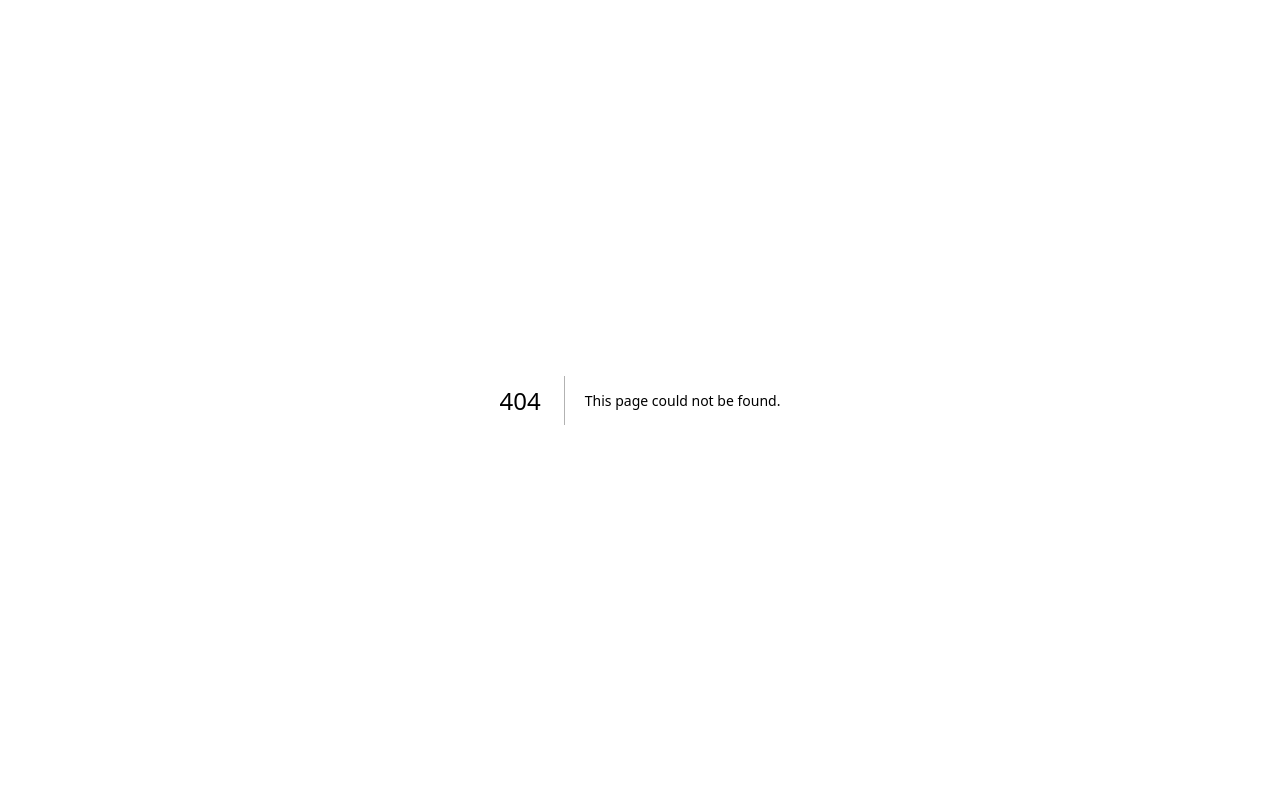
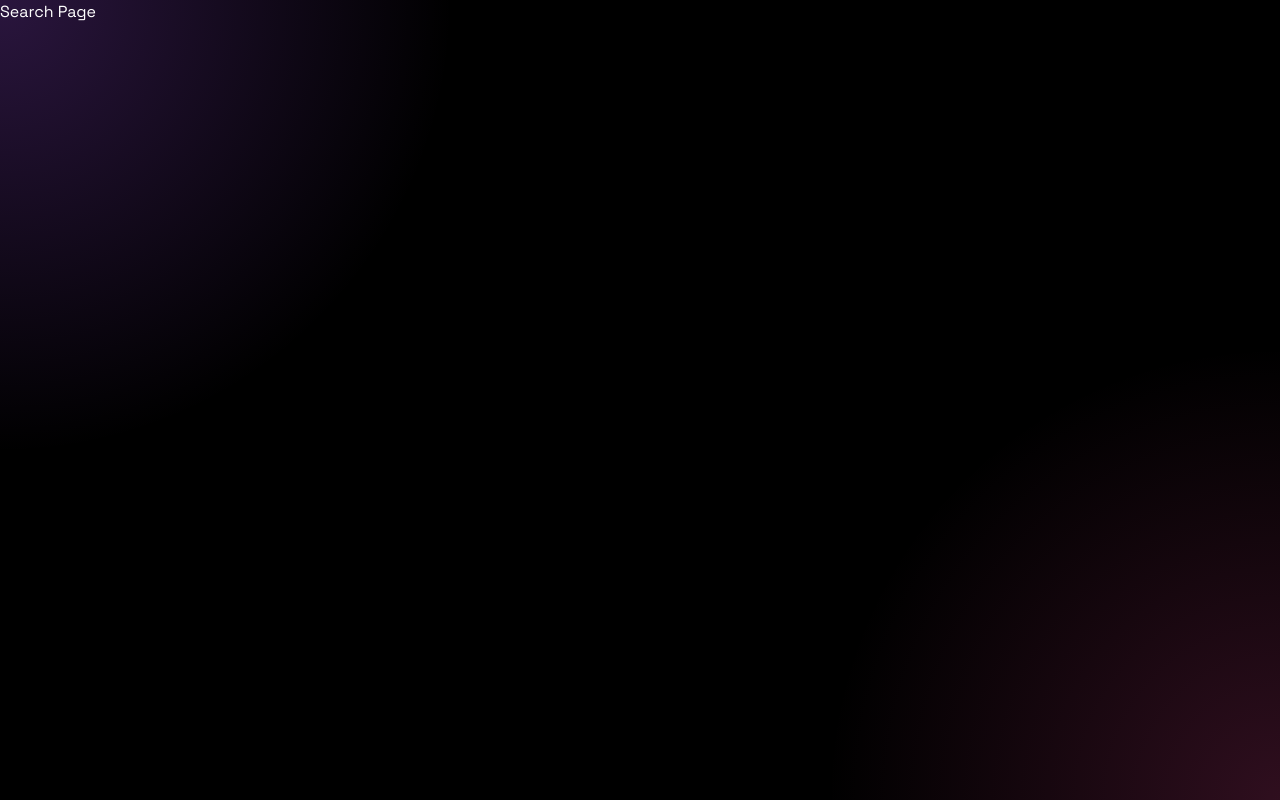
Before and after one commit to ashishfogawat3208-oss/vibespace, a Next.js app: page /search in a window 1280 px wide. Before the commit this address had no page. Built offline with nearby package versions, Linux system fonts and the light colour scheme.

Commit message:
Create page.tsx

```diff
--- /dev/null
+++ b/src/app/search/page.tsx
@@ -0,0 +1,3 @@
+export default function SearchPage() {
+  return <div>Search Page</div>;
+}
```
